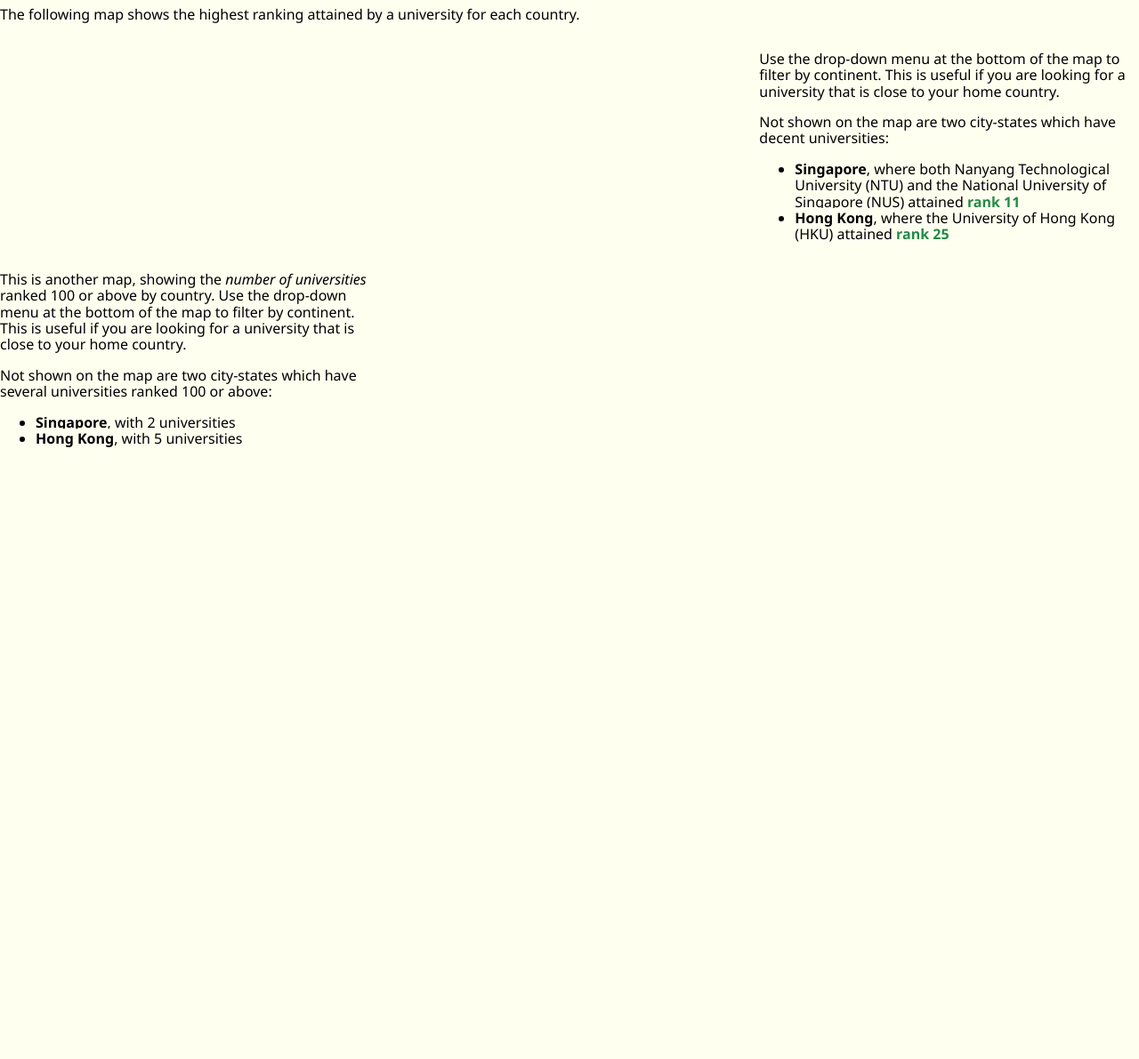
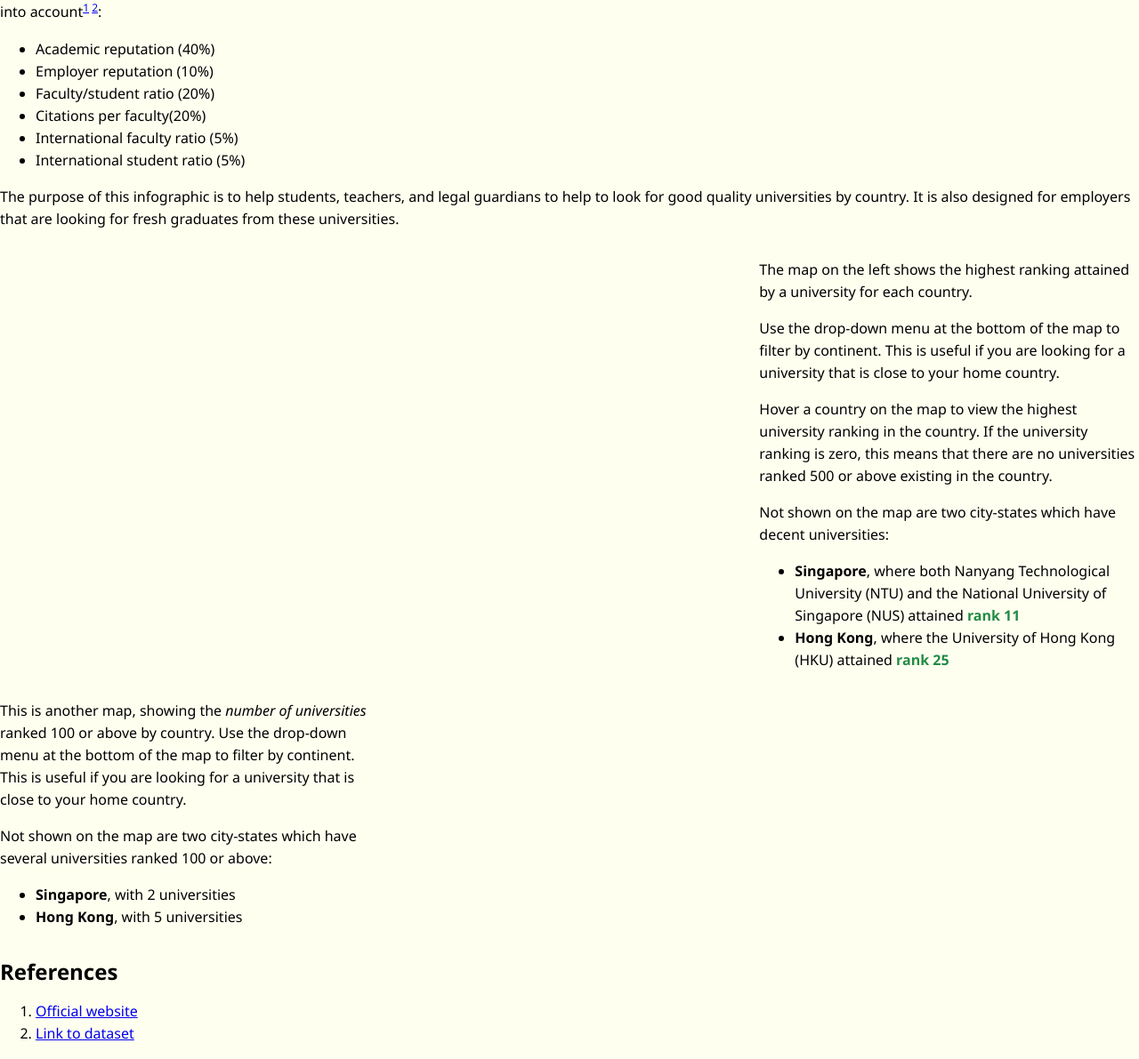
Before and after one commit to wsus0001/FIT3179, a plain HTML site: page Assignment 2/Assignment2.html in a window 1280 px wide. Shown: the part 113-1304 px from the top of the page at 89% size. Before the commit the page ends 800 px from the top, so only its background shows below. Drawn offline with nearby package versions, Linux system fonts and the light colour scheme; a script that the page names is missing.

Commit message:
Updates to visualization

```diff
--- a/Assignment 2/Assignment2.html
+++ b/Assignment 2/Assignment2.html
@@ -11,6 +11,7 @@
         * {
             font-family:'Segoe UI', Tahoma, Geneva, Verdana, sans-serif;
             background-color: ivory;
+            line-height: 25px;
         }
         h1 {
             font-weight: normal;
@@ -21,8 +22,19 @@
 <body>
     <div class="pure-g">
         <div class="pure-u-1-1">
-        <h1>2020 QS University World Rankings</h1>
-        <p>The following map shows the highest ranking attained by a university for each country.</p>
+        <h1>2020 QS World University Rankings</h1>
+        <p>
+            The <strong>QS World University Rankings</strong> is one of the popular methods to rank universities around the world. The ranking for each year is calculated by taking these factors into account<sup><a href="#REF">1</a> <a href="#REF">2</a></sup>:
+        </p>
+        <ul>
+            <li>Academic reputation (40%)</li>
+            <li>Employer reputation (10%)</li>
+            <li>Faculty/student ratio (20%)</li>
+            <li>Citations per faculty(20%)</li>
+            <li>International faculty ratio (5%)</li>
+            <li>International student ratio (5%)</li>
+        </ul>
+        <p>The purpose of this infographic is to help students, teachers, and legal guardians to help to look for good quality universities by country. It is also designed for employers that are looking for fresh graduates from these universities.</p>
         </div>
     </div>
     <div class="pure-g">
@@ -30,7 +42,9 @@
             <div id="vis"></div>
         </div>
         <div class="pure-u-1-3">
+            <p>The map on the left shows the highest ranking attained by a university for each country.</p>
             <p>Use the drop-down menu at the bottom of the map to filter by continent. This is useful if you are looking for a university that is close to your home country.</p>
+            <p>Hover a country on the map to view the highest university ranking in the country. If the university ranking is zero, this means that there are no universities ranked 500 or above existing in the country.</p>
             <p>Not shown on the map are two city-states which have decent universities:</p>
             <ul>
                 <li><strong>Singapore</strong>, where both Nanyang Technological University (NTU) and the National University of Singapore (NUS) attained <strong style="color: #238b45">rank 11</strong></li>
@@ -51,6 +65,15 @@
             <div id="vis2"></div>
         </div>
     </div>
+    <div class="pure-g">
+        <div class="pure-u-1-1">
+            <h2><a name="REF">References</a></h2>
+            <ol>
+                <li><a href="https://www.topuniversities.com/qs-world-university-rankings/methodology?page=1">Official website</a></li>
+                <li><a href="https://www.kaggle.com/divyansh22/qs-world-university-rankings">Link to dataset</a></li>
+            </ol>
+        </div>
+    </div>
 
     <script type="text/javascript">
         var spec = "https://raw.githubusercontent.com/wsus0001/FIT3179/master/Assignment%202/map.vg.json";
```
